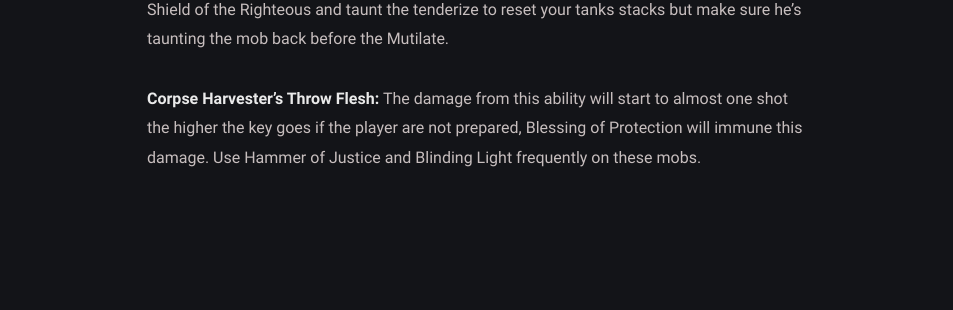
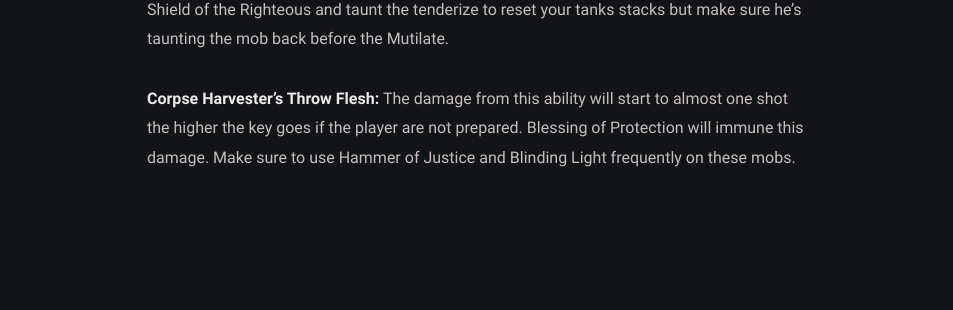
Before and after one commit to BetterThanWowhead/BetterThanWowhead.github.io, a Jekyll site: the page built from pages/M+/dungeons/nw.md, in a window 1280 px wide. Shown: the part 1611-1921 px from the top of the page, without its empty margins (163-1116 px from the left). Built offline with Jekyll 4.4.1, drawn with Linux system fonts in a browser that asks for light colours; a script that is not in the unit is left out.

Commit message:
Update nw.md

```diff
--- a/pages/M+/dungeons/nw.md
+++ b/pages/M+/dungeons/nw.md
@@ -26,4 +26,4 @@
 
 **Loyal Creations and Goregrind's Tenderize + Mutilate:** You can Blessing of Protection + taunt these two abilities to make it easier for your tank, or if you do not have it available you can Shield of the Righteous and taunt the tenderize to reset your tanks stacks but make sure he's taunting the mob back before the Mutilate.
 
-**Corpse Harvester's Throw Flesh:** The damage from this ability will start to almost one shot the higher the key goes if the player are not prepared, Blessing of Protection will immune this damage. Use Hammer of Justice and Blinding Light frequently on these mobs.
+**Corpse Harvester's Throw Flesh:** The damage from this ability will start to almost one shot the higher the key goes if the player are not prepared. Blessing of Protection will immune this damage. Make sure to use Hammer of Justice and Blinding Light frequently on these mobs.
```
